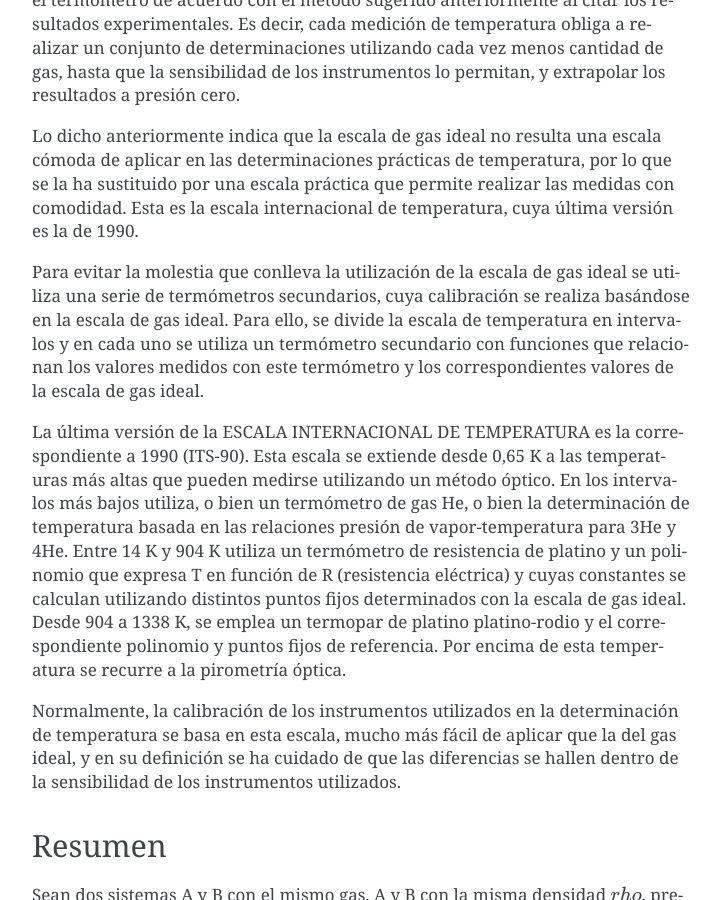
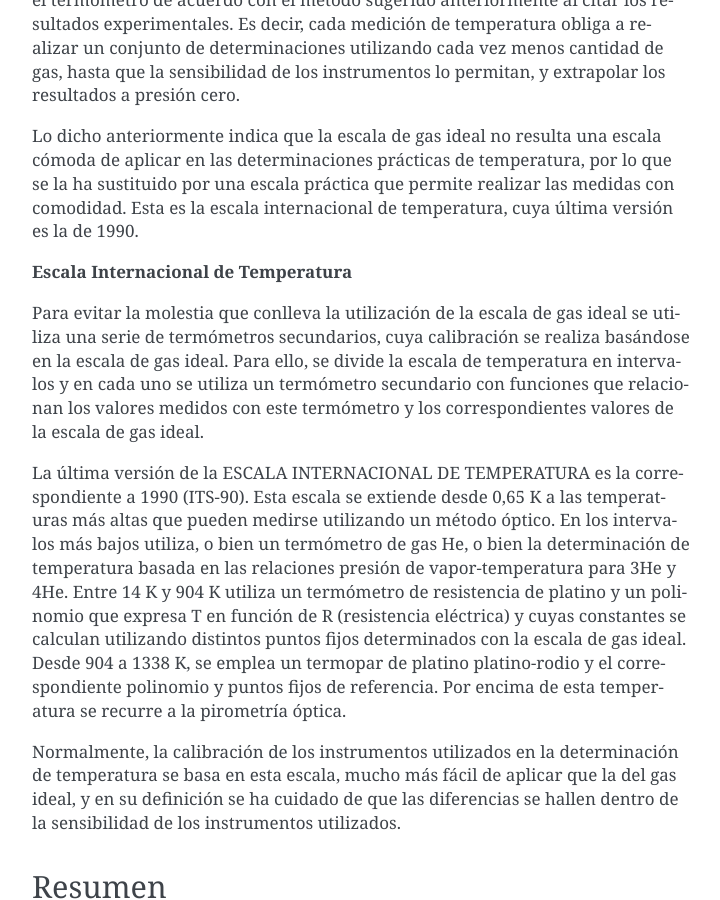
Before and after one commit to mantielero/termodinamica, a Sphinx documentation site: the page built from source/introduccion_ley_cero_temperatura.rst, in a window 1280 px wide and 900 px high, scrolled down 13127 px. Shown: the whole window, without its empty margins (388-1108 px from the left). Built offline with Sphinx 7.4.7, drawn with Linux system fonts in a browser that asks for light colours; pages that are not in the unit, such as notebooks, are missing from menus.

Commit message:
Update introduccion_ley_cero_temperatura.rst

```diff
--- a/source/introduccion_ley_cero_temperatura.rst
+++ b/source/introduccion_ley_cero_temperatura.rst
@@ -290,8 +290,8 @@ La necesidad de independencia de la lectura de temperatura de la naturaleza del
 
 Lo dicho anteriormente indica que la escala de gas ideal no resulta una escala cómoda de aplicar en las determinaciones prácticas de temperatura, por lo que se la ha sustituido por una escala práctica que permite realizar las medidas con comodidad. Esta es la escala internacional de temperatura, cuya última versión es la de 1990.
 
-Escala Internacional de Temperatura
-'''''''''''''''''''''''''''''''''''
+**Escala Internacional de Temperatura**
+
 
 Para evitar la molestia que conlleva la utilización de la escala de gas ideal se utiliza una serie de termómetros secundarios, cuya calibración se realiza basándose en la escala de gas ideal. Para ello, se divide la escala de temperatura en intervalos y en cada uno se utiliza un termómetro secundario con funciones que relacionan los valores medidos con este termómetro y los correspondientes valores de la escala de gas ideal.
 
```
